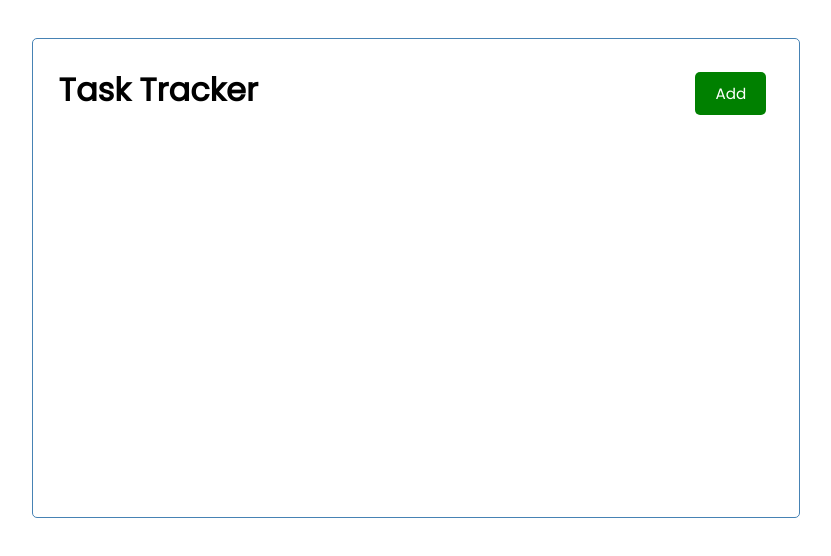
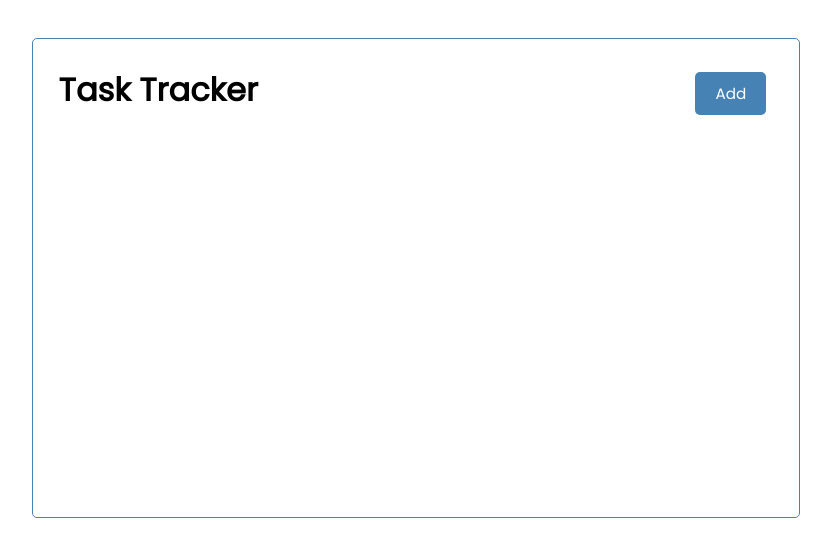
Before and after one commit to rasha-massoud/React-Task-Tracker, a React (Create React App) app: page / in a window 1280 px wide. Shown: the top 556 px of the page, without its empty margins (224-1055 px from the left). Built offline with nearby package versions, Linux system fonts and the light colour scheme.

Commit message:
Modified the Header Component

```diff
--- a/src/components/Header/index.js
+++ b/src/components/Header/index.js
@@ -7,7 +7,6 @@ const Header = ({ title, onAdd, showAdd }) => {
         <header className="header">
             <h1>{title}</h1>
             <Button
-                color={ showAdd ? "red" : "green" }
                 text={ showAdd ? "Close" : "Add" }
                 onClick={onAdd}
             />
```
